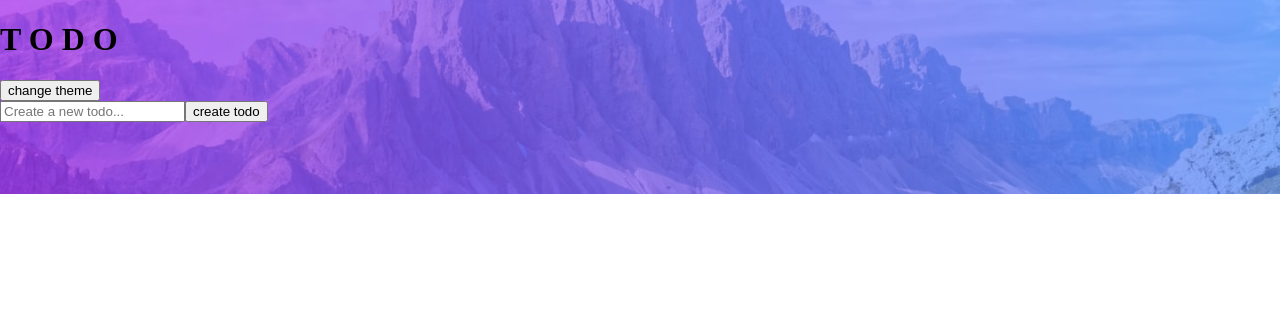
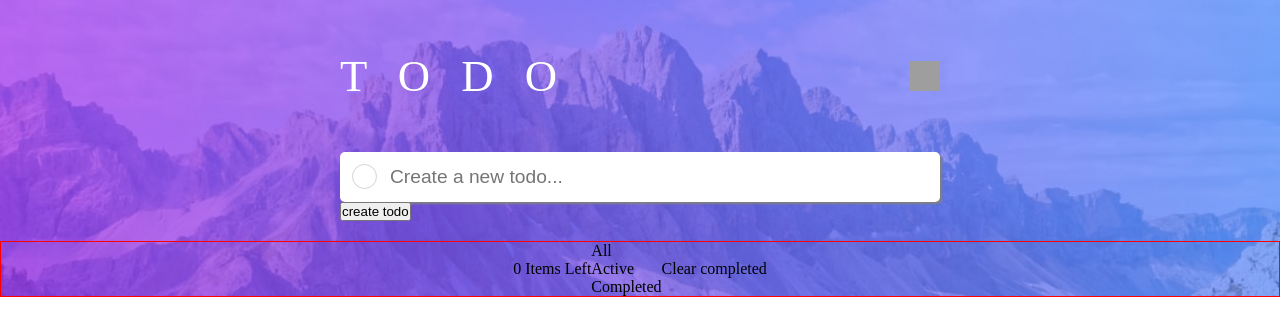
Before and after one commit to filipovicMario/angular-todo-app, an Angular app: page / in a window 1280 px wide. Shown: the top 336 px of the page. Built offline with nearby package versions, Linux system fonts and the light colour scheme; grey boxes are pictures that could not be loaded.

Commit message:
added basic functionality

```diff
--- a/src/app/app.component.html
+++ b/src/app/app.component.html
@@ -1,5 +1,5 @@
 <div class="container">
   <app-header></app-header>
   <app-todo-form></app-todo-form>
-  <app-todo-list></app-todo-list>
+
 </div>
--- a/src/app/app.module.ts
+++ b/src/app/app.module.ts
@@ -1,5 +1,6 @@
 import { NgModule } from '@angular/core';
 import { BrowserModule } from '@angular/platform-browser';
+import { FormsModule } from '@angular/forms';
 
 import { AppComponent } from './app.component';
 import { HeaderComponent } from './header/header.component';
@@ -17,7 +18,8 @@ import { TodoFormComponent } from './todo-form/todo-form.component';
 
   ],
   imports: [
-    BrowserModule
+    BrowserModule,
+    FormsModule
   ],
   providers: [],
   bootstrap: [AppComponent]
--- a/src/app/header/header.component.css
+++ b/src/app/header/header.component.css
@@ -0,0 +1,28 @@
+.header-container {
+    max-width: 600px;
+    margin: 50px auto 20px auto;
+}
+
+.todo-header {
+    width: 100%;
+    height: 35%;
+    display: flex;
+    align-items: center;
+    justify-content: space-between;
+}
+
+.todo-header img {
+    width: 30px;
+    height: 30px;
+    object-fit: cover;
+    cursor: pointer;
+}
+
+
+
+h1 {
+    color: white;
+    font-size: 2.8rem;
+    letter-spacing: 10px;
+    position: relative;
+}
--- a/src/app/header/header.component.html
+++ b/src/app/header/header.component.html
@@ -1,4 +1,8 @@
-<div class="todo-header">
-    <h1>T O D O</h1>
-    <button>change theme</button>
+<div class="header-container">
+    <div class="todo-header">
+        <h1>T O D O</h1>
+        <img src="/src/assets/design/moon-svgrepo-com.svg" alt="">
+
+
+    </div>
 </div>
--- a/src/app/todo-form/todo-form.component.css
+++ b/src/app/todo-form/todo-form.component.css
@@ -0,0 +1,33 @@
+.input-form-container {
+    margin-top: 50px;
+    max-width: 600px;
+    width: 100%;
+    margin: 50px auto 20px auto;
+}
+
+.input-field {
+    display: flex;
+    align-items: center;
+    justify-content: space-around;
+    width: 100%;
+    color: hsl(235, 19%, 35%);
+    box-shadow: 2px 2px 2px grey;
+    border: none;
+    height: 50px;
+    border-radius: 5px;
+    padding: 10px;
+    font-size: 1.2rem;
+    padding-left: 50px;
+
+}
+
+.circle {
+    border: 1px solid hsl(233, 11%, 84%);
+    border-radius: 50%;
+    height: 25px;
+    width: 25px;
+    position: absolute;
+    margin-top: 12px;
+    margin-left: 12px;
+    cursor: pointer;
+}
--- a/src/app/todo-form/todo-form.component.html
+++ b/src/app/todo-form/todo-form.component.html
@@ -1,6 +1,23 @@
-<div class="new-todo-form">
-    <form action="">
-        <input type="text" placeholder="Create a new todo...">
-        <button type="submit">create todo</button>
-    </form>
+<div class="input-form-container">
+    <div class="new-todo-form">
+        <!-- circle in front of new task input -->
+        <div class="circle"></div>
+        <!--  -->
+        <form action="">
+            <input
+            [(ngModel)] = "newTask"
+            name = "newTask"
+            class="input-field"
+            type="text"
+            placeholder="Create a new todo...">
+            <button
+            type="submit"
+            (click)="addNewTask()"
+
+            >create todo</button>
+        </form>
+    </div>
 </div>
+<div>
+    <app-todo-list [taskList]="allTasks"></app-todo-list>
+</div>
--- a/src/app/todo-form/todo-form.component.ts
+++ b/src/app/todo-form/todo-form.component.ts
@@ -1,10 +1,25 @@
-import { Component } from '@angular/core';
+import { Component, OnInit } from '@angular/core';
 
 @Component({
   selector: 'app-todo-form',
   templateUrl: './todo-form.component.html',
   styleUrls: ['./todo-form.component.css']
 })
-export class TodoFormComponent {
+export class TodoFormComponent implements OnInit {
+  allTasks: string[] = [];
+  newTask: string = '';
 
+  constructor(){}
+
+  ngOnInit(): void {
+
+  }
+
+  // checks if input is empty, then adds new task to the array, and resets newTask
+  addNewTask() {
+    if (this.newTask.trim() !== '') {
+      this.allTasks.push(this.newTask);
+      this.newTask = '';
+    }
+  }
 }
--- a/src/app/todo-list/todo-list.component.css
+++ b/src/app/todo-list/todo-list.component.css
@@ -0,0 +1,28 @@
+.todos-container {
+    margin-top: 15px;
+    width: 100%;
+    display: flex;
+    justify-content: center;
+    align-items: center;
+    flex-direction: column;
+    border: 1px solid red;
+
+}
+
+/* for EXAMPLE TASKS */
+.todo-list p{
+    width: 100%;
+    align-items: center;
+    justify-content: space-around;
+    width: 100%;
+    border: 5px solid green;
+    padding: 10px;
+
+}
+
+.todo-list-footer {
+    display: flex;
+    justify-content: space-around;
+    align-items: center;
+    flex-direction: row;
+}
--- a/src/app/todo-list/todo-list.component.html
+++ b/src/app/todo-list/todo-list.component.html
@@ -1,3 +1,21 @@
-<div class="todo-list">
+<div class="todos-container">
+    <!-- checks if taskList has items, then displays the tasks -->
+    <div *ngIf="taskList.length > 0" class="todo-list">
+        <div *ngFor="let task of taskList">
+            <ul>
+                <li>{{ task }}</li>
 
+            </ul>
+        </div>
+
+    </div>
+    <div class="todo-list-footer">
+        <p>0 Items Left</p>
+        <div class="filtering-buttons">
+            <p>All</p>
+            <p>Active</p>
+            <p>Completed</p>
+        </div>
+        <p>Clear completed</p>
+    </div>
 </div>
--- a/src/app/todo-list/todo-list.component.ts
+++ b/src/app/todo-list/todo-list.component.ts
@@ -1,4 +1,4 @@
-import { Component } from '@angular/core';
+import { Component, Input } from '@angular/core';
 
 @Component({
   selector: 'app-todo-list',
@@ -6,5 +6,5 @@ import { Component } from '@angular/core';
   styleUrls: ['./todo-list.component.css']
 })
 export class TodoListComponent {
-
+  @Input() taskList: string[] = [];
 }
--- a/src/index.html
+++ b/src/index.html
@@ -6,6 +6,7 @@
   <base href="/">
   <meta name="viewport" content="width=device-width, initial-scale=1">
   <link rel="icon" type="image/x-icon" href="favicon.ico">
+
 </head>
 <body>
   <app-root></app-root>
--- a/src/styles.css
+++ b/src/styles.css
@@ -1,9 +1,43 @@
+*,
+*::before,
+*::after {
+  margin: 0;
+  padding: 0;
+  box-sizing: border-box;
+}
+
+body,
+h1,
+h2,
+h3,
+h4,
+h5,
+p,
+figure,
+picture {
+  margin: 0;
+}
+
+h1,
+h2,
+h3,
+h4,
+h5,
+h6,
+p {
+  font-weight: 400;
+}
+
+
+
 body {
-    margin: 0;
-    padding: 0;
-    background-image: url('./assets/design/bg-desktop-light.jpg'); /* Adjust the path based on your folder structure */
-    background-size: cover ; /* or 'contain' based on your preference */
-    background-position: center;
-    background-repeat: no-repeat;
+  margin: 0;
+  padding: 0;
+  background-image: url('./assets/design/bg-desktop-light.jpg');
+  /* Adjust the path based on your folder structure */
+  background-size: cover;
+  /* or 'contain' based on your preference */
+  background-position: center;
+  background-repeat: no-repeat;
 
-  }
+}
```
Also changed, not shown: src/assets/design/moon-svgrepo-com.svg (added), 1 other file (tests, documents, lock files or other folders).
